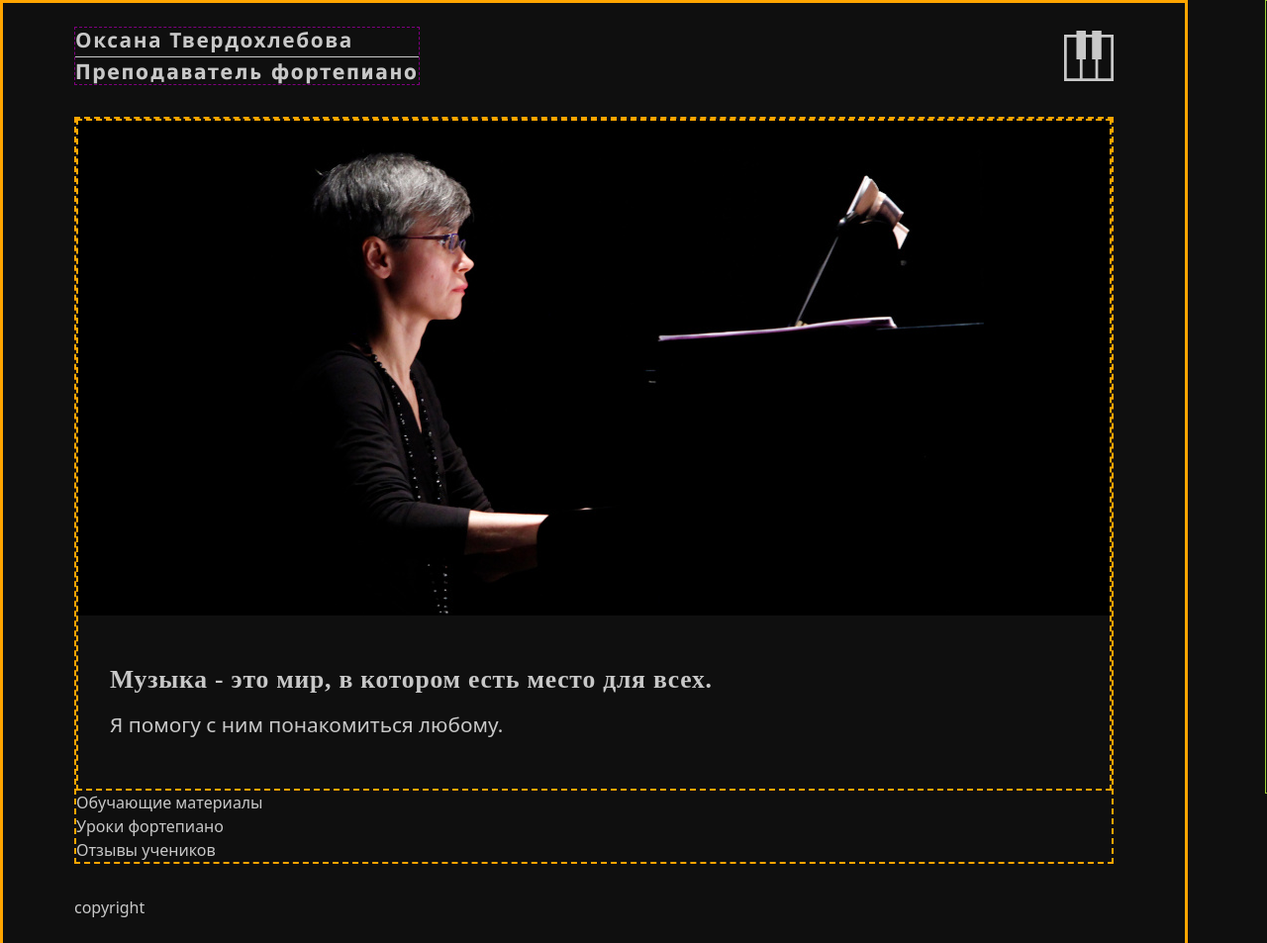
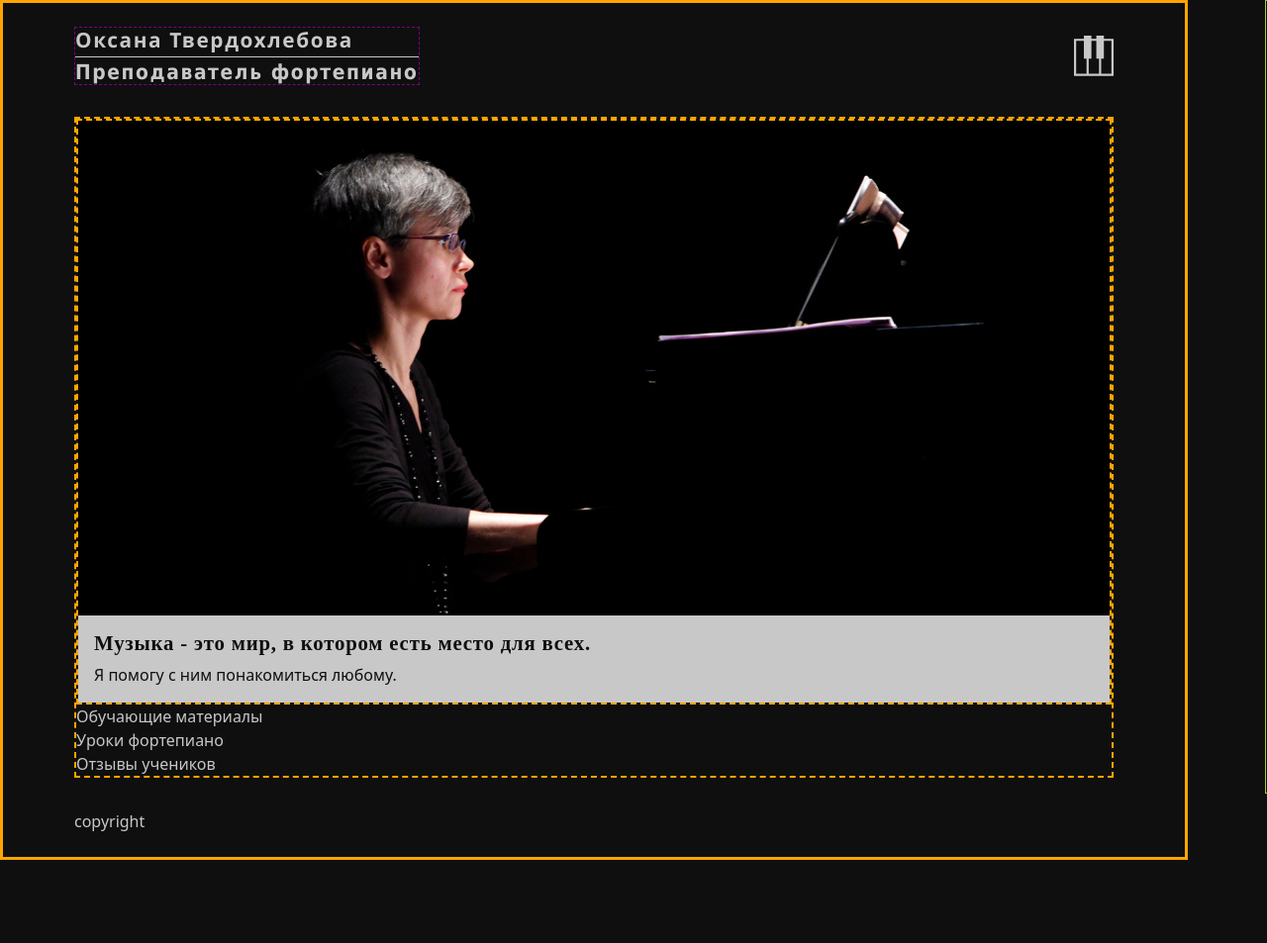
Before and after one commit to tatitarasova/tatitarasova.github.io, a plain HTML site: page v3/index.html in a window 1280 px wide. Shown: the top 953 px of the page at 99% size. After the commit the page ends 869 px from the top, so only its background shows below. Drawn offline with Linux system fonts and the light colour scheme; files whose address does not match are found by name; a web font is replaced by a local one.

Commit message:
styling hero text

```diff
--- a/v3/styles/phone-default.css
+++ b/v3/styles/phone-default.css
@@ -180,8 +180,8 @@ body {
 /* TOGGLER STYLES */
 .checkbox-wrapper {
     display: grid;
-    grid-template-columns: 50px 1fr;
-    grid-template-rows: 50px 1fr;
+    grid-template-columns: 40px 1fr;
+    grid-template-rows: 40px 1fr;
 }
 
 .checkbox-toggler {
@@ -245,6 +245,13 @@ svg .piano-keyboard {
 }
 /* END MENU STYLES */
 
+/* MAIN STYLES */
+main {
+    border: 2px dashed orange;
+    transition: .5s;
+}
+/* END MAIN STYLES */
+
 /* HERO BOX STYLES */
 .hero-box {
     border: 2px dashed orange;
@@ -261,27 +268,22 @@ svg .piano-keyboard {
 
 /* HERO TEXT STYLES */
 .hero-text-box {
-	padding: 2rem;
-	text-align: left;
-	color: var(--white-color);
+	padding: 1rem;
+    text-align: left;
+    background-color: var(--white-color);
+    color: var(--black-color);
 }
 
 .hero-heading {
-	font-size: 1.6rem;
+	font-size: 1.3rem;
 	letter-spacing: .05rem;
-	font-family: 'Segoe UI Gras';
+    font-family: 'Segoe UI Gras';
+    margin: 0;
 }
 
 .hero-text {
-	font-size: 1.3rem;
-	margin-top: .5rem;
+	font-size: 1rem;
+    margin: .5rem 0 0 0;
 }
 /* END HERO TEXT STYLES */
 /* END HERO BOX STYLES */
-
-/* MAIN STYLES */
-main {
-    border: 2px dashed orange;
-    transition: .5s;
-}
-/* END MAIN STYLES */
```
